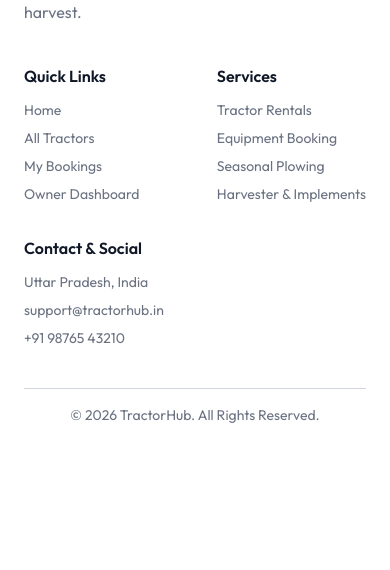
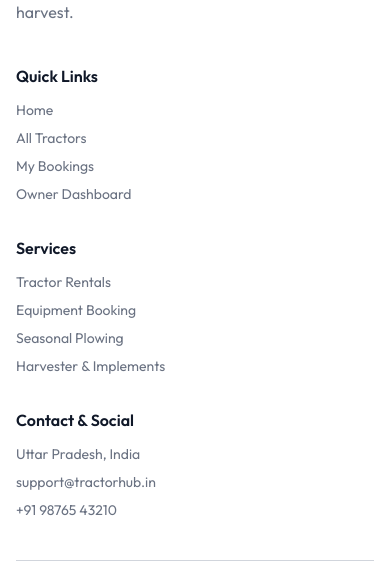
Before and after one commit to AshuMaurya1/Agricultural-Equipment-Rental, a React (Vite) app in the folder Client/: page /tractor in a window 390 px wide. Shown: the part 822-1392 px from the top of the page. Before the commit the page ends 1263 px from the top, so only its background shows below. Built offline with nearby package versions, Linux system fonts and the light colour scheme; no server answers.

Commit message:
Footer is responsive Create

```diff
--- a/Client/src/Components/Footer.jsx
+++ b/Client/src/Components/Footer.jsx
@@ -33,13 +33,14 @@ const Footer = () => {
   ];
 
   return (
-    <footer className="px-6 md:px-16 lg:px-24 xl:px-32 border-t border-gray-200 mt-10">
-      <div className="flex flex-col md:flex-row justify-between gap-10 py-10 border-b border-gray-300">
+    <footer className="px-4 sm:px-6 md:px-16 lg:px-24 xl:px-32 border-t border-gray-200 mt-10">
+      <div className="flex flex-col lg:flex-row justify-between gap-10 py-10 border-b border-gray-300">
         <motion.div
           initial={{ opacity: 0, x: -50 }}
           whileInView={{ opacity: 1, x: 0 }}
           viewport={{ once: true, amount: 0.2 }}
           transition={{ duration: 0.6, ease: "easeOut" }}
+          className="lg:w-[36%]"
         >
           <Link to="/">
             <img
@@ -59,10 +60,10 @@ const Footer = () => {
           whileInView={{ opacity: 1, x: 0 }}
           viewport={{ once: true, amount: 0.2 }}
           transition={{ duration: 0.6, delay: 0.15, ease: "easeOut" }}
-          className="flex flex-wrap justify-between w-full md:w-[45%] gap-8"
+          className="grid w-full grid-cols-1 gap-8 sm:grid-cols-2 lg:w-[58%] lg:grid-cols-3 lg:gap-6 xl:gap-10"
         >
           {linkSections.map((section, index) => (
-            <div key={index}>
+            <div key={index} className="min-w-0">
               <h3 className="font-semibold text-gray-900 mb-3">
                 {section.title}
               </h3>
```
